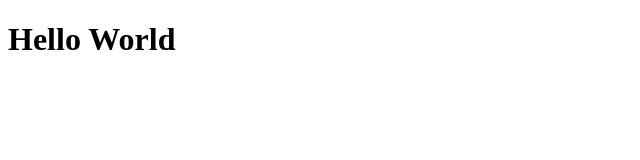
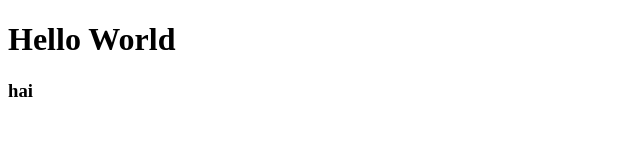
Before and after one commit to Sanjaya-dev/Belajar-Git, a plain HTML site: page index.html in a window 1280 px wide. Shown: the full height of the page, 0-640 px from the left. Drawn offline with Linux system fonts and the light colour scheme.

Commit message:
menambahkan file index.html

```diff
--- a/index.html
+++ b/index.html
@@ -8,5 +8,6 @@
 </head>
 <body>
     <h1>Hello World</h1>
+    <h3>hai</h3>
 </body>
 </html>
```
